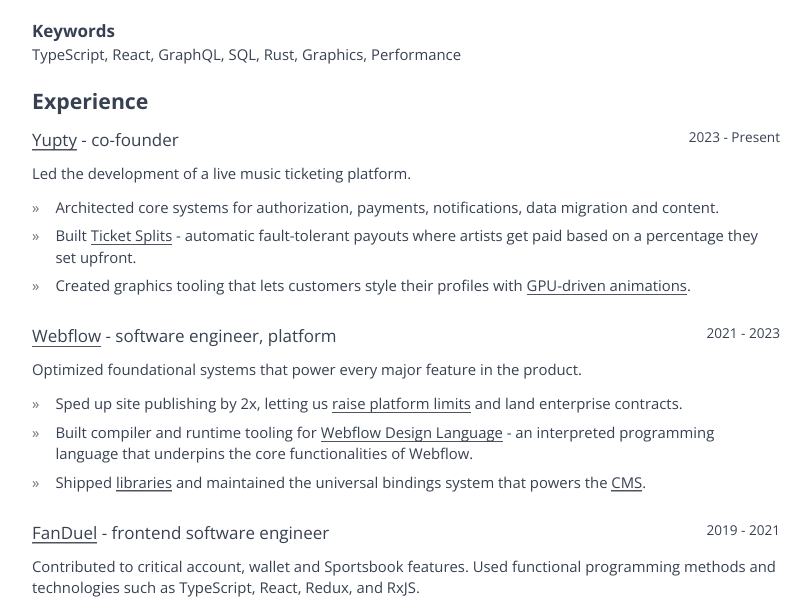
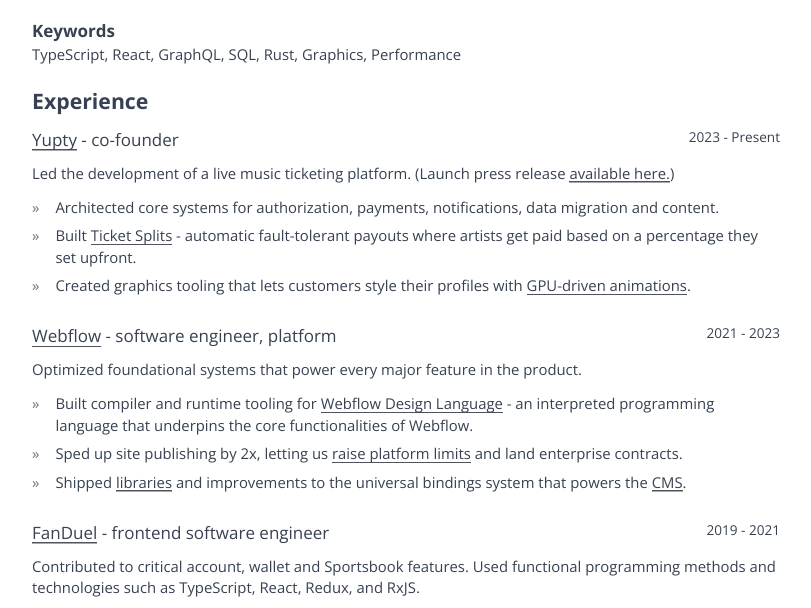
Before and after one commit to vladinator1000/blog, an Astro site: page /resume in a window 1280 px wide. Shown: the part 139-747 px from the top of the page, without its empty margins (234-1045 px from the left). Built offline with nearby package versions, Linux system fonts and the light colour scheme; Astro itself is replaced by a stand-in of ours.

Commit message:
update content

```diff
--- a/src/pages/resume.astro
+++ b/src/pages/resume.astro
@@ -36,7 +36,7 @@
           </div>
 
           <p class="mb-3">
-            Led the development of a live music ticketing platform.
+            Led the development of a live music ticketing platform. (Launch press release <a href="https://yupty.live/press" target="_blank">available here.</a>)
           </p>
 
           <ul>
@@ -70,12 +70,6 @@
 
           <ul>
             <li>
-              Sped up site publishing by 2x, letting us <a
-                href="https://webflow.com/blog/increased-page-limits"
-                target="_blank">raise platform limits</a
-              > and land enterprise contracts.
-            </li>
-            <li>
               Built compiler and runtime tooling for <a
                 href="https://webflow.com/blog/webflow-design-language"
                 target="_blank">Webflow Design Language</a
@@ -84,10 +78,18 @@
             </li>
 
             <li>
+              Sped up site publishing by 2x, letting us <a
+                href="https://webflow.com/blog/increased-page-limits"
+                target="_blank">raise platform limits</a
+              > and land enterprise contracts.
+            </li>
+
+
+            <li>
               Shipped <a
                 href="https://webflow.com/libraries"
                 target="_blank">libraries</a
-              > and maintained the universal bindings system that powers the <a
+              > and improvements to the universal bindings system that powers the <a
                 href="https://webflow.com/cms"
                 target="_blank">CMS</a
               >.
```
